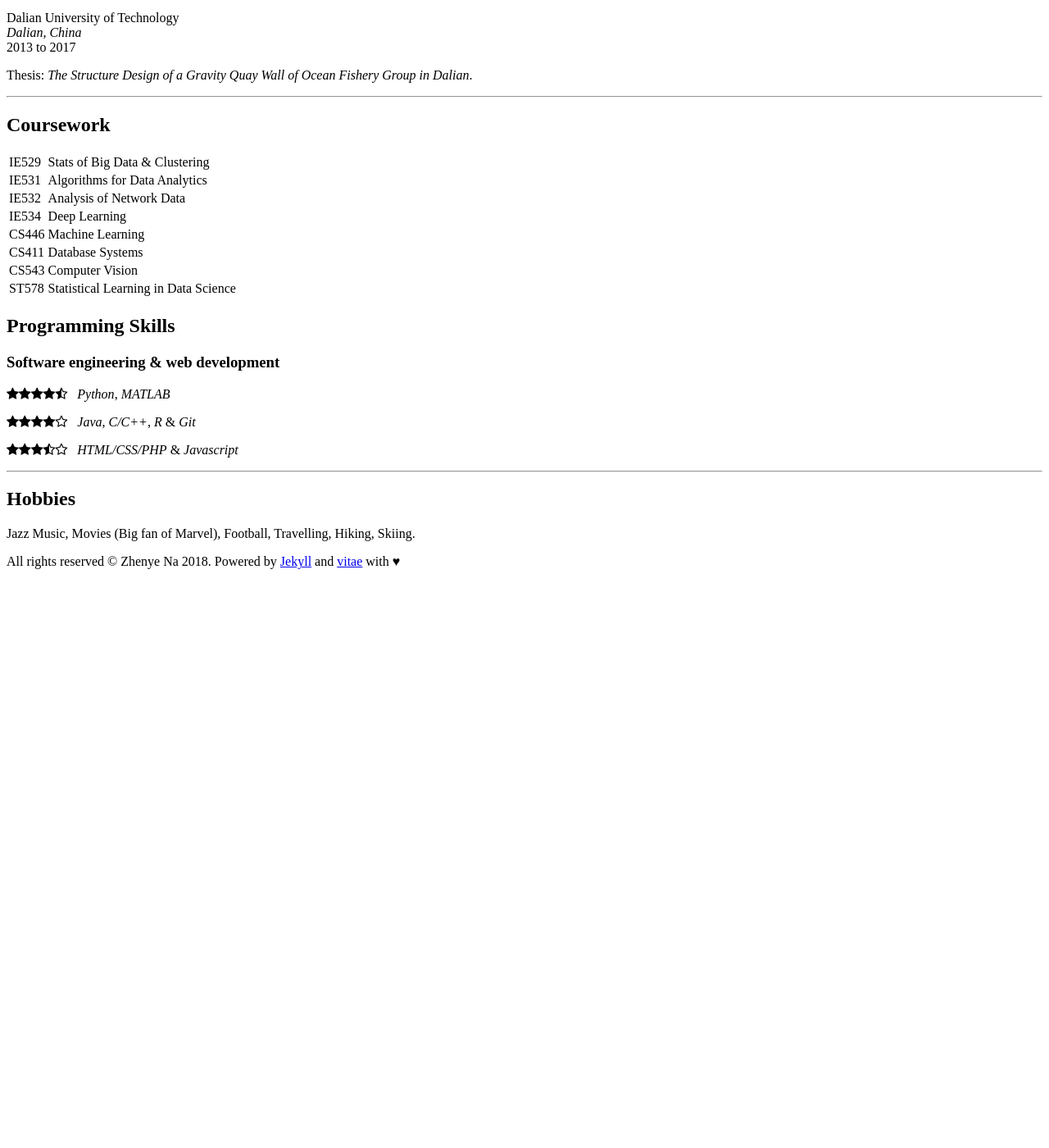
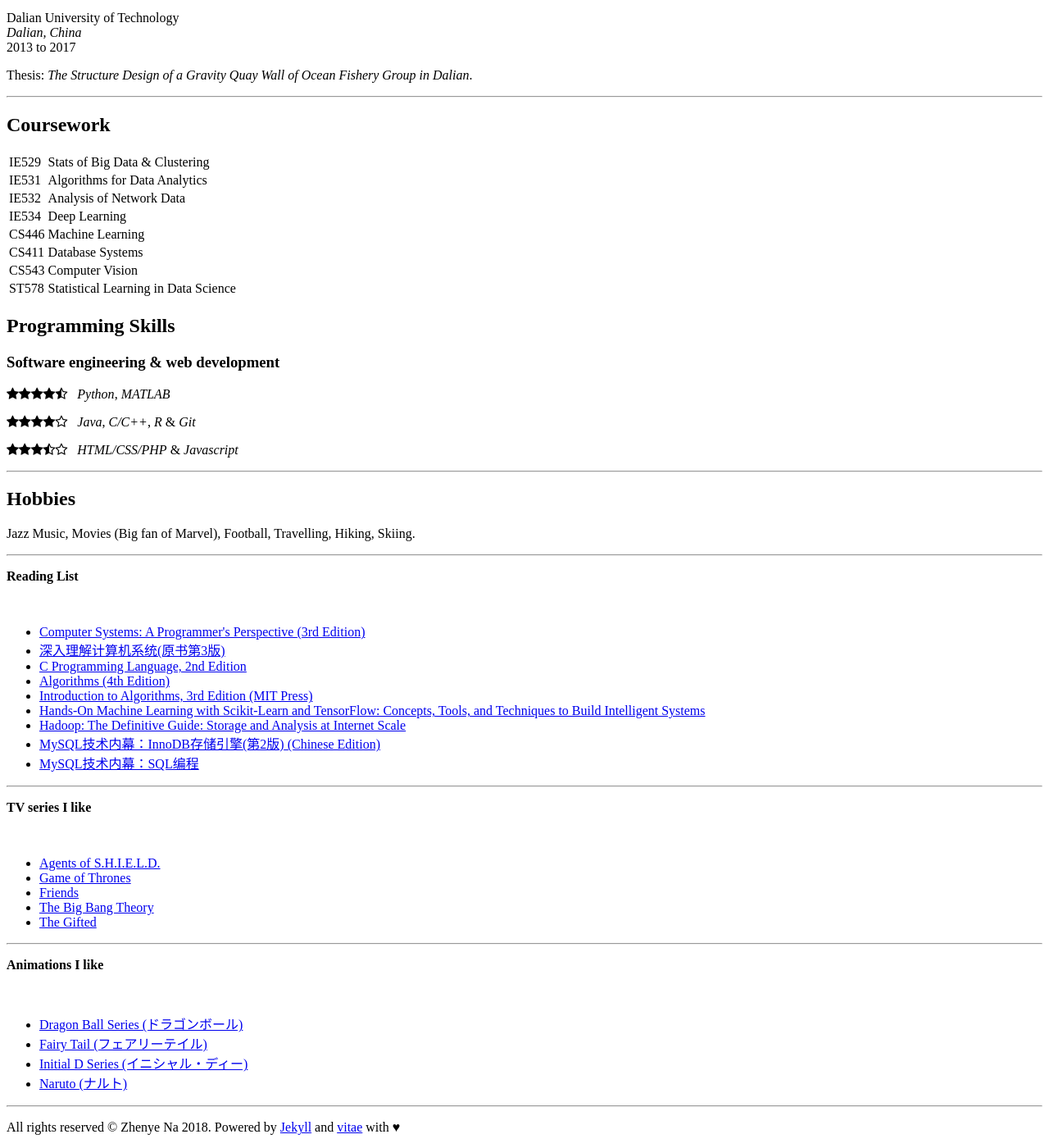
Before and after one commit to Zhenye-Na/blog, a Jekyll site: the page built from index.html, in a window 1280 px wide and 1400 px high, scrolled down 1289 px. Shown: the whole window at 82% size. Built offline with Jekyll 4.4.1, drawn with Linux system fonts in a browser that asks for light colours; nearby versions of some CDN libraries; before the commit the page ends 1999 px from its top, so only the background shows below that.

Commit message:
Update hobbies

```diff
--- a/_includes/interests.html
+++ b/_includes/interests.html
@@ -4,4 +4,52 @@
     <article>
         <p> Jazz Music, Movies (Big fan of Marvel), Football, Travelling, Hiking, Skiing.</p>
     </article>
+    <hr />
+    <article>
+    <header>
+        <p><strong>Reading List</strong></p>
+        <br>
+    </header>
+    <ul>
+      <li><a href="https://www.amazon.com/Computer-Systems-Programmers-Perspective-3rd/dp/013409266X" target="_blank">Computer Systems: A Programmer's Perspective (3rd Edition)</a></li>
+      <li><a href="https://www.amazon.cn/dp/B01N03IQK4" target="_blank">深入理解计算机系统(原书第3版)</a></li>
+      <li><a href="https://www.amazon.com/Programming-Language-2nd-Brian-Kernighan/dp/0131103628" target="_blank">C Programming Language, 2nd Edition</a></li>
+      <li><a href="https://www.amazon.com/Algorithms-4th-Robert-Sedgewick/dp/032157351X" target="_blank">Algorithms (4th Edition)</a></li>
+      <li><a href="https://www.amazon.com/Introduction-Algorithms-3rd-MIT-Press/dp/0262033844" target="_blank">Introduction to Algorithms, 3rd Edition (MIT Press)</a></li>
+      <li><a href="https://www.amazon.com/Hands-Machine-Learning-Scikit-Learn-TensorFlow/dp/1491962291" target="_blank">Hands-On Machine Learning with Scikit-Learn and TensorFlow: Concepts, Tools, and Techniques to Build Intelligent Systems</a></li>
+      <li><a href="https://www.amazon.com/Hadoop-Definitive-Storage-Analysis-Internet/dp/1491901632" target="_blank">Hadoop: The Definitive Guide: Storage and Analysis at Internet Scale</a></li>
+      <li><a href="https://www.amazon.com/MySQL%E6%8A%80%E6%9C%AF%E5%86%85%E5%B9%95%EF%BC%9AInnoDB%E5%AD%98%E5%82%A8%E5%BC%95%E6%93%8E-%E7%AC%AC2%E7%89%88-%E6%95%B0%E6%8D%AE%E5%BA%93%E6%8A%80%E6%9C%AF%E4%B8%9B%E4%B9%A6-Chinese-%E5%A7%9C%E6%89%BF%E5%B0%A7-ebook/dp/B00ETOV48K" target="_blank">MySQL技术内幕：InnoDB存储引擎(第2版) (Chinese Edition)</a></li>
+      <li><a href="https://www.amazon.cn/dp/B007RKQ98I" target="_blank">MySQL技术内幕：SQL编程</a></li>
+    </ul>
+    <hr />
+    </article>
+
+    <article>
+    <header>
+        <p><strong>TV series I like</strong></p>
+        <br>
+    </header>
+    <ul>
+      <li><a href="https://en.wikipedia.org/wiki/Agents_of_S.H.I.E.L.D." target="_blank">Agents of S.H.I.E.L.D.</a></li>
+      <li><a href="https://en.wikipedia.org/wiki/Game_of_Thrones" target="_blank">Game of Thrones</a></li>
+      <li><a href="https://en.wikipedia.org/wiki/Friends" target="_blank">Friends</a></li>
+      <li><a href="https://en.wikipedia.org/wiki/The_Big_Bang_Theory" target="_blank">The Big Bang Theory</a></li>
+      <li><a href="https://en.wikipedia.org/wiki/The_Gifted_(TV_series)" target="_blank">The Gifted</a></li>
+    </ul>
+    <hr />
+    </article>
+
+    <article>
+    <header>
+        <p><strong>Animations I like</strong></p>
+        <br>
+    </header>
+    <ul>
+      <li><a href="https://en.wikipedia.org/wiki/Dragon_Ball" target="_blank">Dragon Ball Series (ドラゴンボール)</a></li>
+      <li><a href="https://en.wikipedia.org/wiki/Fairy_Tail" target="_blank">Fairy Tail (フェアリーテイル)</a></li>
+      <li><a href="https://en.wikipedia.org/wiki/Initial_D" target="_blank">Initial D Series (イニシャル・ディー)</a></li>
+      <li><a href="https://en.wikipedia.org/wiki/Naruto" target="_blank">Naruto (ナルト)</a></li>
+    </ul>
+    <hr />
+    </article>
 </section>
```
Also changed, not shown: _includes/coursework.html (indentation only).
